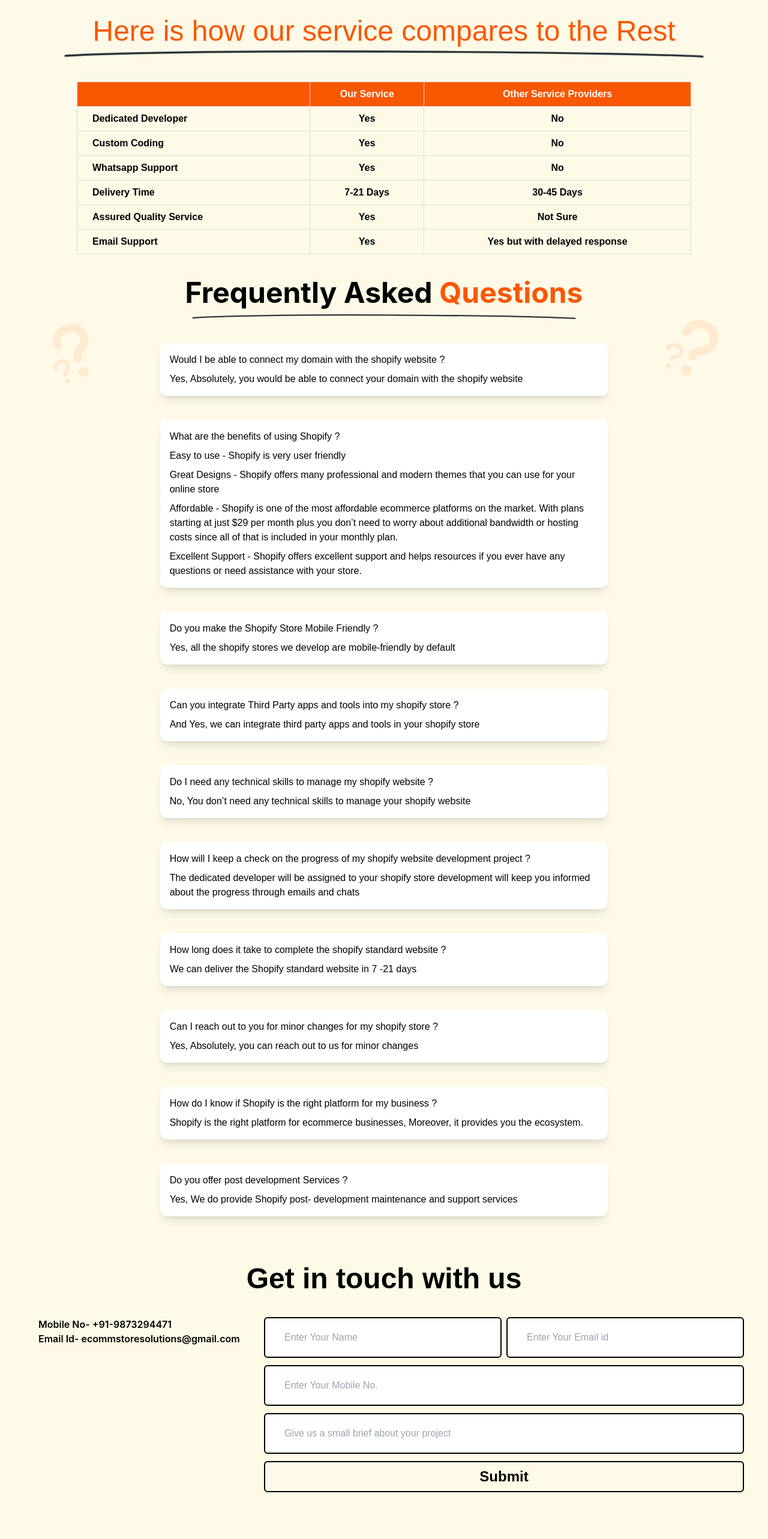
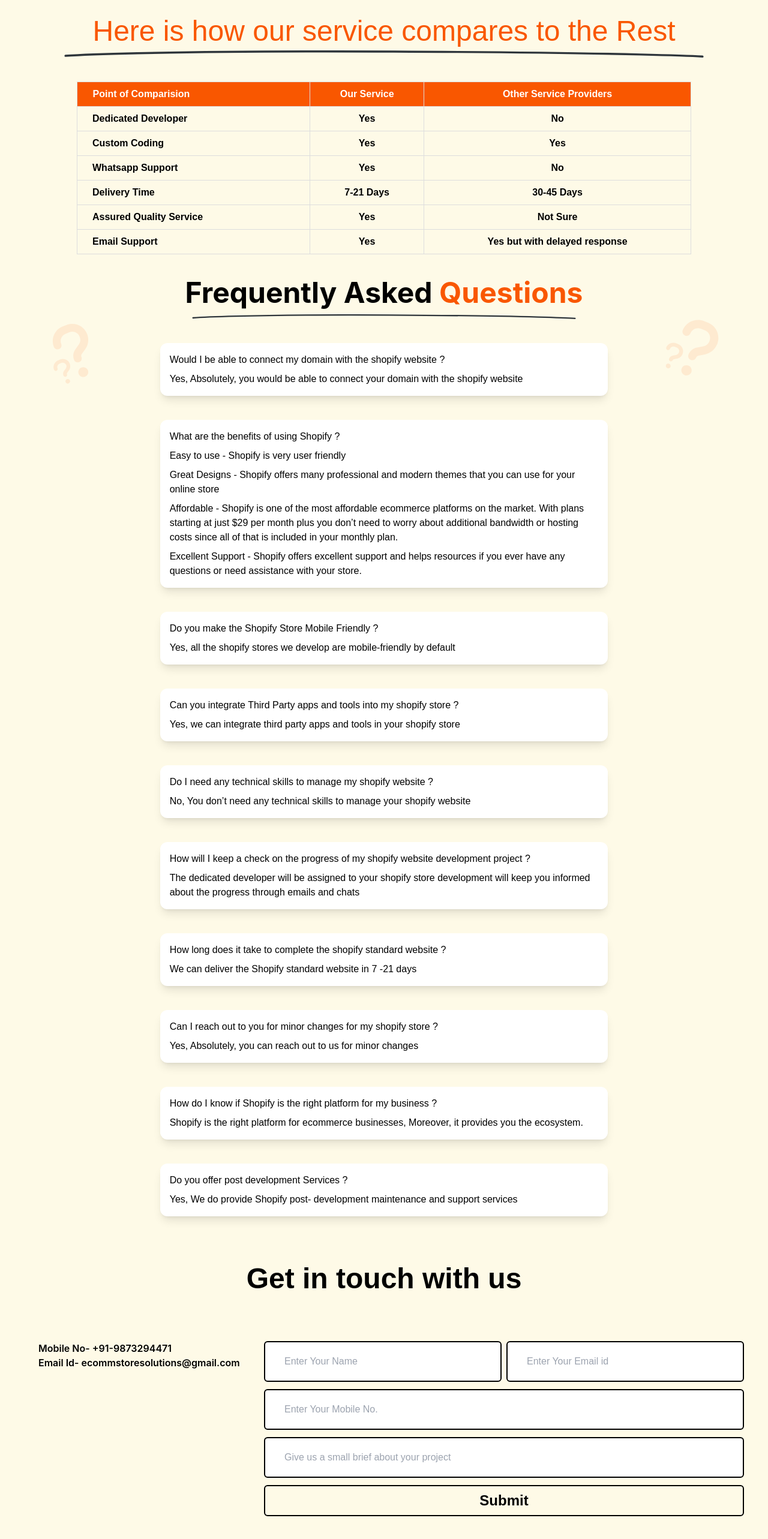
Before and after one commit to sellerkinfrontend/quick-solution, a React (Create React App) app: page / in a window 1280 px wide. Shown: the part 3190-5756 px from the top of the page at 60% size. Before the commit the page ends 5718 px from the top, so only its background shows below. Built offline with nearby package versions, Linux system fonts and the light colour scheme.

Commit message:
feat: Process component added

```diff
--- a/src/components/ConnectWithUs.js
+++ b/src/components/ConnectWithUs.js
@@ -10,7 +10,7 @@
                 </div>
             </div>
 
-            <div className='flex flex-col md:flex-row gap-6 md:mt-10 mt-5 justify-between'>
+            <div className='flex flex-col md:flex-row gap-6 md:mt-20 mt-5 justify-between'>
 
                 <div className='flex flex-col  items-center  '>
                     <div className='font-semibold relative xl:left-16 '>
@@ -40,7 +40,7 @@
                             <input type="message" name='desc' required placeholder='Give us a small brief about your project ' id='desc' className='border-2 border-black  rounded-md  h-10 bg-white xl:p-8 p-2 text-black' />
                         </div>
 
-                        <button type='submit' className='flex self-center  border-2 border-black  w-full justify-center rounded-md font-bold h-10 items-center  p-6 text-2xl'>Submit</button>
+                        <button type='submit' className='flex self-center  border-2 border-black  w-full justify-center rounded-md font-bold h-10 items-center  p-6 text-2xl hover:bg-orange-500'>Submit</button>
                     </form>
                 </div>
 
--- a/src/components/Faq.jsx
+++ b/src/components/Faq.jsx
@@ -40,7 +40,7 @@
                 </div>
                 <div className='flex flex-col  w-10/12 md:w-7/12 mx-auto p-4  rounded-xl bg-custom-color-2 shadow-lg mt-10'>
                     <p className='mb-2'> Can you integrate Third Party apps and tools into my shopify store ?</p>
-                    <p>And  Yes, we can integrate third party apps and tools in your shopify store</p>
+                    <p>Yes, we can integrate third party apps and tools in your shopify store</p>
                 </div>
                 <div className='flex flex-col  w-10/12 md:w-7/12 mx-auto p-4  rounded-xl bg-custom-color-2 shadow-lg mt-10'>
                     <p className='mb-2'>Do I need any technical skills to manage my shopify website ?</p>
--- a/src/components/Hero.jsx
+++ b/src/components/Hero.jsx
@@ -7,6 +7,7 @@
 import ConnectWithUs from './ConnectWithUs'
 import Table from './Table'
 import Navbar from './Navbar'
+import Process from './Process'
 const Hero = () => {
     return (
         <div className='bg-custom-color'>
@@ -173,6 +174,9 @@
             <div className='mt-10'>
                 <Carousel2 />
             </div>
+            <div>
+                <Process/>
+            </div>
             <div className='xl:text-5xl md:text-xl lg:text-3xl hidden md:flex justify-center  items-center  mt-16 font-serif font-medium text-custom-color-1'>
                 <p>Here is how our service compares to the Rest </p>
             </div>
--- a/src/components/Table.jsx
+++ b/src/components/Table.jsx
@@ -5,7 +5,7 @@
     <div className='flex justify-center items-center'>
       <table className='custom-table font-serif md:text-base text-xs ' >
         <tr>
-            <th></th>
+            <th style={{textAlign:"left",paddingLeft:"2.5%"}}>Point of Comparision</th>
             <th>Our Service</th>
             <th>Other Service Providers</th>
         </tr>
@@ -17,7 +17,7 @@
         <tr className='font-semibold'>
             <td className='text-left' style={{textAlign:'left',paddingLeft:'25px'}}>Custom Coding</td>
             <td>Yes</td>
-            <td>No</td>
+            <td>Yes</td>
         </tr>
         <tr className='font-semibold'>
             <td className='text-left' style={{textAlign:'left',paddingLeft:'25px'}}>Whatsapp Support </td>
```
